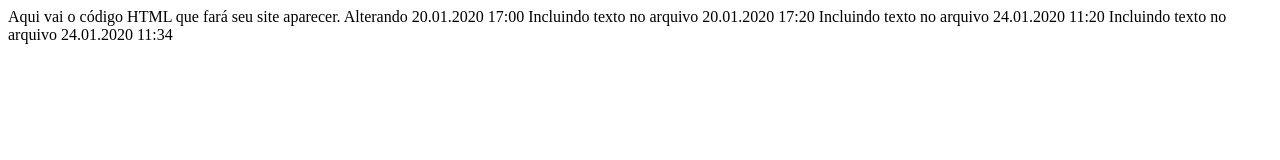
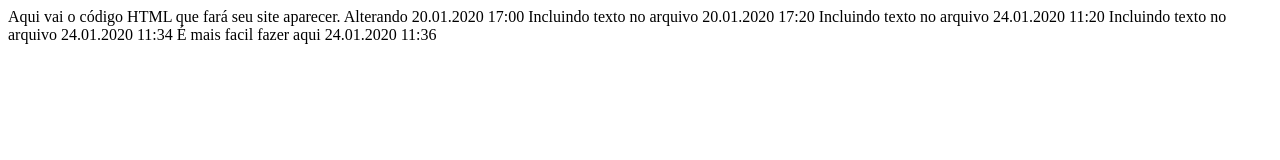
Before and after one commit to MarcosAntonio5/Teste, a plain HTML site: page index.html in a window 1280 px wide. Drawn offline with Linux system fonts and the light colour scheme.

Commit message:
Update index.html

```diff
--- a/index.html
+++ b/index.html
@@ -13,5 +13,7 @@
     Incluindo texto no arquivo 24.01.2020 11:20
 
     Incluindo texto no arquivo 24.01.2020 11:34
+
+    É mais facil fazer aqui 24.01.2020 11:36
   </body>
 </html>
```
